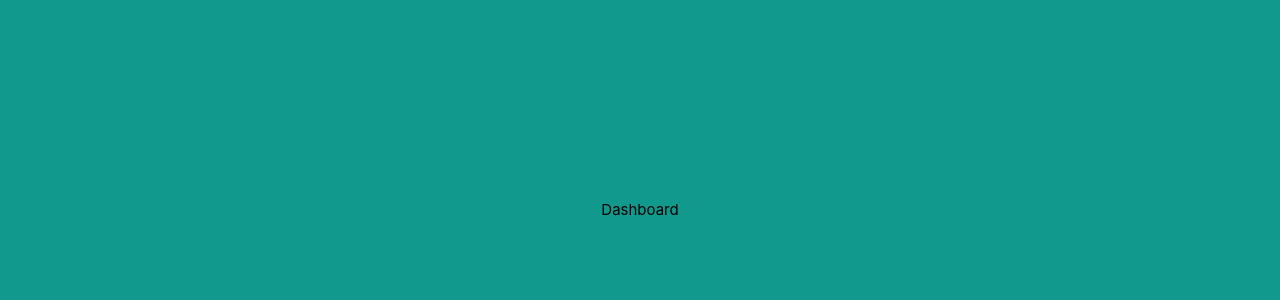
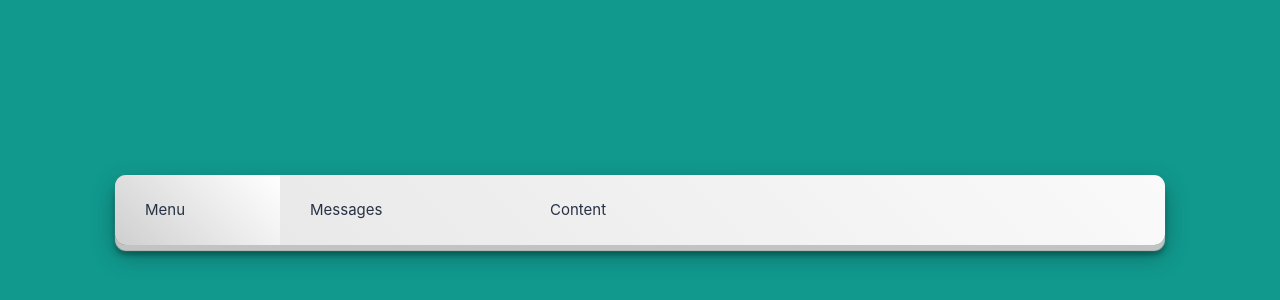
Before and after one commit to ihansson/check-it-app, a React (Create React App) app: page /dashboard in a window 1280 px wide. Shown: the part 190-490 px from the top of the page. Built offline with nearby package versions, Linux system fonts and the light colour scheme; a web font is replaced by a local one.

Commit message:
dashboard columns

```diff
--- a/src/App.scss
+++ b/src/App.scss
@@ -46,20 +46,26 @@ button {
 
 	&box {
 		background: white;
-		padding: 3.5em;
 		color: $color;
 		border-radius: 0.75em;
 		text-align: center;
 		width: 100%;
-		max-width: 22.5em;
 		background: linear-gradient(45deg, rgba(230,230,230,1) 0%, rgba(250,250,250,1) 100%);
 		box-shadow: 0px 6px 1px rgba(195,195,195,1), 0 10px 25px rgba(0,0,0,0.3), 0px 10px 5px rgba(0,0,0,0.3);
+		max-width: 70em;
+		overflow: hidden;
+	}
+
+	&box-small {
+		padding: 3.5em;
+		max-width: 22.5em;
 	}
 
 	&copyright {
 		color: rgba(255,255,255,0.5);
 		font-size: 0.85em;
 		margin: 1.5em 0;
+		text-align: center;
 	}
 
 	&input-line {
@@ -137,6 +143,25 @@ button {
 		}
 	}
 
+	&dashboard {
+		display: flex;
+		text-align: left;
+		> div {
+			flex-grow: 1;
+			padding: 1.5em 2em;
+		}
+		&-menu {
+			max-width: 11em;
+			background: linear-gradient(45deg, rgba(0,0,0,0.1) 0%, rgba(255,255,255,1) 100%);
+		}
+		&-messages {
+			max-width: 16em;
+		}
+		&-content {
+
+		}
+	}
+
 }
 
 @keyframes spinner {
--- a/src/App.tsx
+++ b/src/App.tsx
@@ -10,7 +10,7 @@ import {
 
 const App: React.FC = () => {
 	return (
-		<div className="App">
+		<div className="App-page">
 			<Router>
 				<Switch>
 					<Route path="/dashboard">
--- a/src/Dashboard.tsx
+++ b/src/Dashboard.tsx
@@ -1,9 +1,20 @@
 import React from 'react';
 
 const Dashboard: React.FC = () => {
-	return <div className="App-page">
-		Dashboard
-	</div>
+	return (
+	<div className="App-box">
+		<div className="App-dashboard">
+			<div className="App-dashboard-menu">
+				Menu
+			</div>
+			<div className="App-dashboard-messages">
+				Messages
+			</div>
+			<div className="App-dashboard-content">
+				Content
+			</div>
+		</div>
+	</div>)
 }
 
 export default Dashboard
--- a/src/Login.tsx
+++ b/src/Login.tsx
@@ -136,8 +136,8 @@ const Login: React.FC = () => {
   }
 
   return (
-    <div className="App-page">
-    	<div className="App-box">
+    <div className="App-login">
+    	<div className="App-box App-box-small">
     		<h1>Login</h1>
     		<p>Integer interdum nisl in arcu pharetra, quis dignissim.</p>
 	    	<form onSubmit={submitForm}>
```
